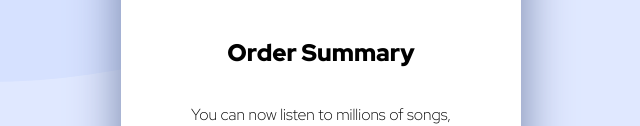
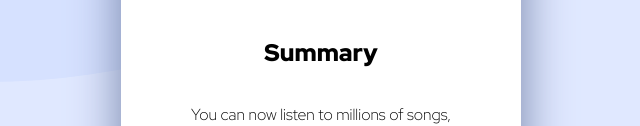
Before and after one commit to Faiz-Azeez/Front-end-mentor-challange-2, a plain HTML site: page index.html in a window 1280 px wide. Shown: the part 306-432 px from the top of the page, without its empty margins (319-959 px from the left). Drawn offline with Linux system fonts and the light colour scheme.

Commit message:
modified

```diff
--- a/index.html
+++ b/index.html
@@ -29,7 +29,7 @@
         </div>
 
         <div class="innerrow">
-            <h2 class="headding">  Order Summary</h2>
+            <h2 class="headding">   Summary</h2>
             <p class="para1"> You can now listen to millions of songs,<br> audiobooks, and podcasts on any device <br> anywhere you like!   </p>
         </div>
 
```
